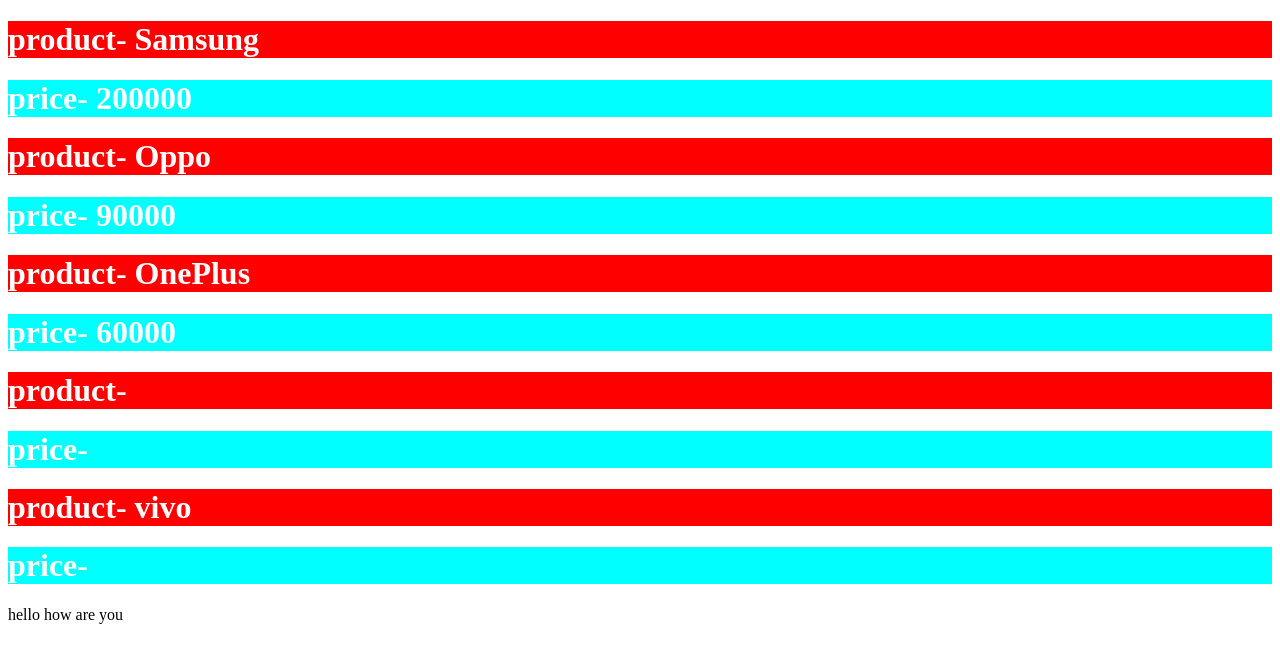
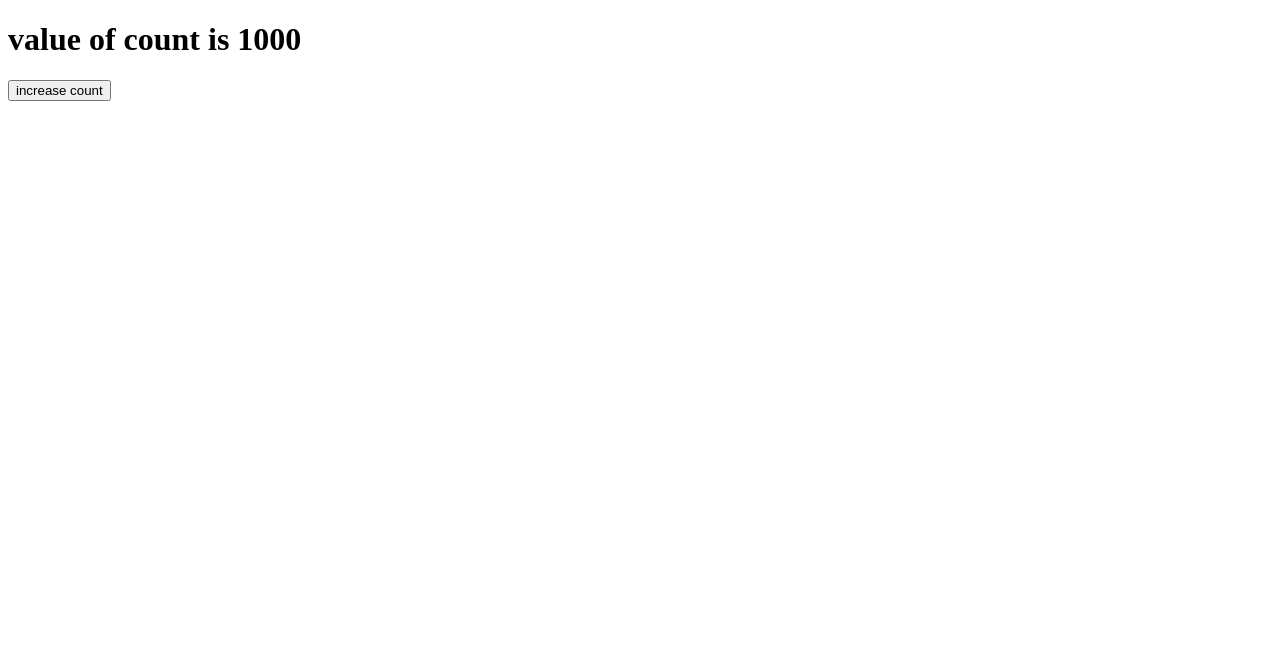
Before and after one commit to amananurag20/react-demo, a React (Vite) app: page / in a window 1280 px wide. Shown: the top 662 px of the page. Built offline with nearby package versions, Linux system fonts and the light colour scheme.

Commit message:
useState

```diff
--- a/src/App.jsx
+++ b/src/App.jsx
@@ -1,12 +1,17 @@
+import { useState } from "react";
+import HomePage from "./components/HomePage/HomePage";
 import Product from "./components/Product/Product";
 const App = () => {
+  const [count, setCount] = useState(1000); //[1000,fxn]
+
+  const handleClick = () => {
+    setCount(count + 1000);
+  };
+
   return (
     <div>
-      <Product name={"Samsung"} price={200000} />
-      <Product name={"Oppo"} price={90000} />
-      <Product name={"OnePlus"} price={60000} />
-      <Product />
-      <Product name="vivo">hello how are you</Product>
+      <h1>value of count is {count}</h1>
+      <button onClick={handleClick}>increase count</button>
     </div>
   );
 };
--- a/src/components/HomePage/HomePage.jsx
+++ b/src/components/HomePage/HomePage.jsx
@@ -0,0 +1,7 @@
+import React from "react";
+
+const HomePage = () => {
+  return <div>HomePage</div>;
+};
+
+export default HomePage;
```
